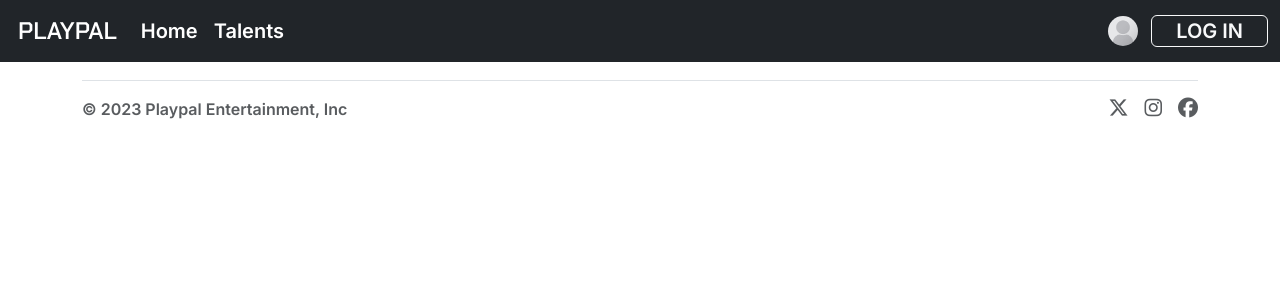
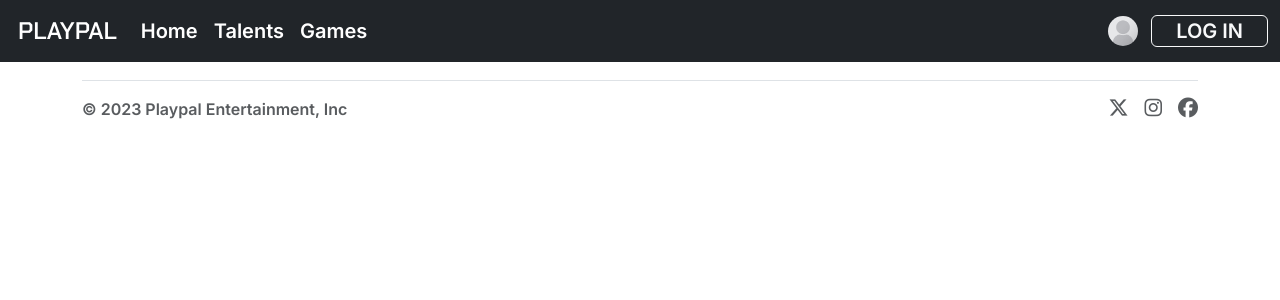
Before and after one commit to slashedzer0/Playpal, a Flask app: template templates/template.html in a window 1280 px wide. Shown: the top 300 px of the page. Run offline with Flask 3, Linux system fonts and the light colour scheme; the template is opened without the code that fills it, so the values that code supplies are empty; some libraries are stand-ins or nearby versions.

Commit message:
update home dan template

```diff
--- a/templates/index.html
+++ b/templates/index.html
@@ -18,7 +18,7 @@
     rel="stylesheet">
 
   <!-- custom css -->
-  <link rel="stylesheet" href="css/style.css" type="text/css">
+  <link rel="stylesheet" href="{{ url_for('static', filename='css/style.css') }}">
 
   <!-- font awesome -->
   <link rel="stylesheet" href="https://site-assets.fontawesome.com/releases/v6.5.0/css/all.css">
@@ -46,6 +46,9 @@
           </li>
           <li class="nav-item">
             <a class="nav-link active fw-semibold fs-5" href="/talents">Talents</a>
+          </li>
+          <li class="nav-item">
+            <a class="nav-link active fw-semibold fs-5" href="/games">Games</a>
           </li>
           <li class="nav-item visually-hidden" id="dashboard-navbar">
             <a class="nav-link active fw-semibold fs-5" href="#">Dashboard</a>
@@ -447,6 +450,7 @@
   <script src="https://cdn.jsdelivr.net/npm/bootstrap@5.3.2/dist/js/bootstrap.bundle.min.js"
     integrity="sha384-C6RzsynM9kWDrMNeT87bh95OGNyZPhcTNXj1NW7RuBCsyN/o0jlpcV8Qyq46cDfL"
     crossorigin="anonymous"></script>
+  <script src="{{ url_for('static', filename='js/scripts.js') }}"></script>
 </body>
 
 </html>
--- a/templates/template.html
+++ b/templates/template.html
@@ -22,7 +22,7 @@
     rel="stylesheet">
 
   <!-- custom css -->
-  <link rel="stylesheet" href="css/style.css" type="text/css">
+  <link rel="stylesheet" href="{{ url_for('static', filename='css/style.css') }}">
 
   <!-- font awesome -->
   <link rel="stylesheet" href="https://site-assets.fontawesome.com/releases/v6.5.0/css/all.css">
@@ -36,7 +36,7 @@
   <!-- navbar -->
   <nav class="navbar navbar-expand-md fixed-top navbar-dark bg-dark">
     <div class="container-fluid">
-      <a class="navbar-brand fw-semibold fs-4" href="#">
+      <a class="navbar-brand fw-semibold fs-4" href="/">
         <i class="fa-regular fa-planet-ringed"></i>&nbsp;<span style="font-family: 'Chakra Petch';">PLAYPAL</span>
       </a>
       <button class="navbar-toggler" type="button" data-bs-toggle="collapse" data-bs-target="#navbar"
@@ -46,10 +46,13 @@
       <div class="collapse navbar-collapse" id="navbar">
         <ul class="navbar-nav me-auto mb-2 mb-md-0">
           <li class="nav-item">
-            <a class="nav-link active fw-semibold fs-5" href="#">Home</a>
+            <a class="nav-link active fw-semibold fs-5" href="/">Home</a>
           </li>
           <li class="nav-item">
             <a class="nav-link active fw-semibold fs-5" href="/talents">Talents</a>
+          </li>
+          <li class="nav-item">
+            <a class="nav-link active fw-semibold fs-5" href="/games">Games</a>
           </li>
           <li class="nav-item visually-hidden" id="dashboard-navbar">
             <a class="nav-link active fw-semibold fs-5" href="#">Dashboard</a>
@@ -243,6 +246,9 @@
   <script src="https://cdn.jsdelivr.net/npm/bootstrap@5.3.2/dist/js/bootstrap.bundle.min.js"
     integrity="sha384-C6RzsynM9kWDrMNeT87bh95OGNyZPhcTNXj1NW7RuBCsyN/o0jlpcV8Qyq46cDfL"
     crossorigin="anonymous"></script>
+
+  <!-- custom js -->
+  <script src="{{ url_for('static', filename='js/scripts.js') }}"></script>
 </body>
 
 </html>
```
